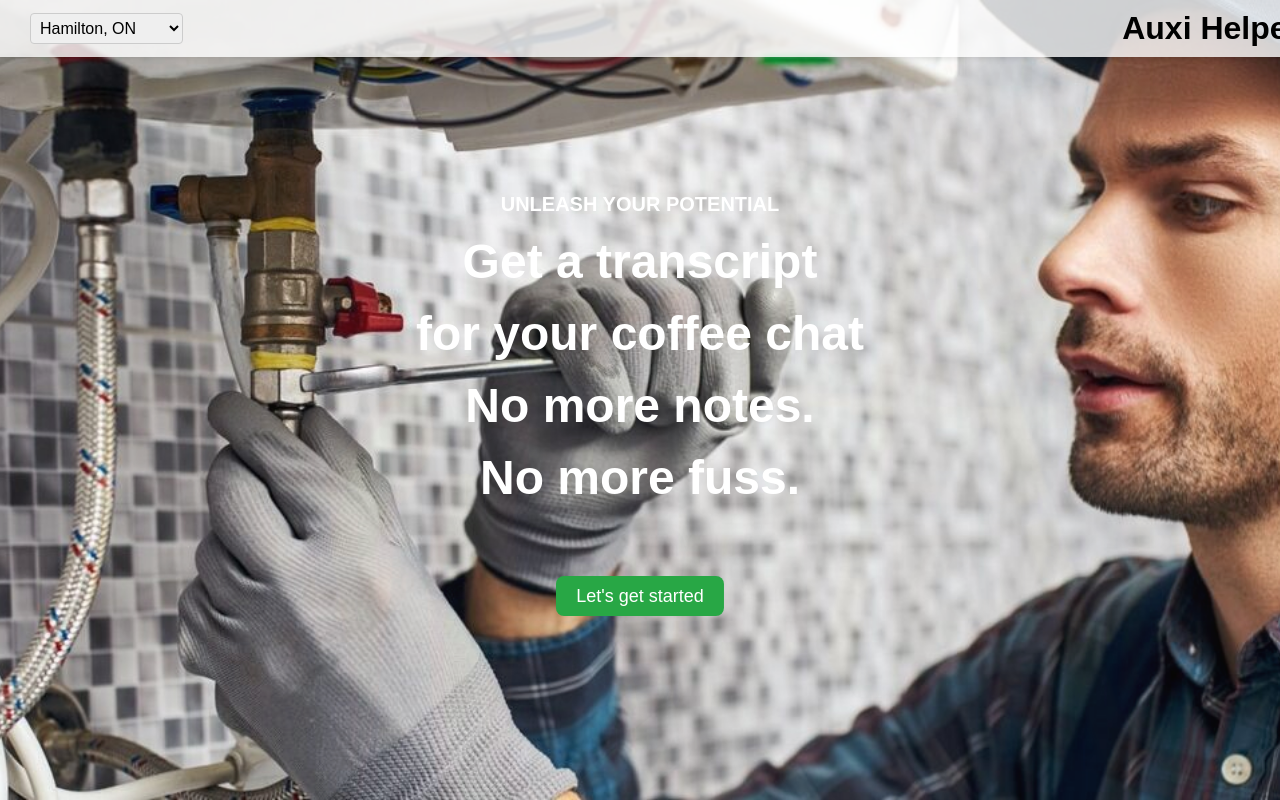
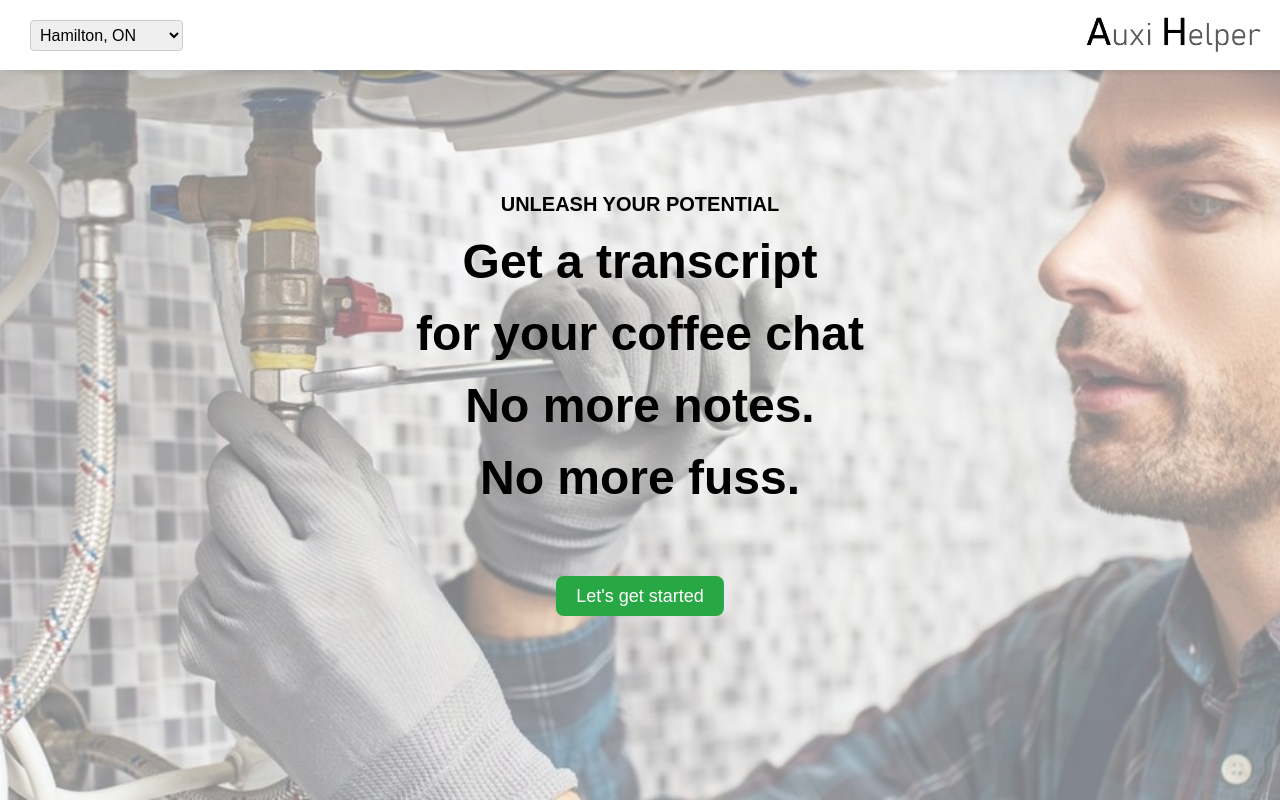
Before and after one commit to Saahil-Gupta/Deltahacks2025, a plain HTML site: page Frontend/index.html in a window 1280 px wide. Shown: the top 800 px of the page. Drawn offline with Linux system fonts and the light colour scheme.

Commit message:
StartPage completed

```diff
--- a/Frontend/main.html
+++ b/Frontend/index.html
@@ -18,7 +18,7 @@
           <option value="Kitchener, ON">Kitchener, ON</option>
         </select>
       </div>
-      <h1>Auxi Helper</h1>
+      <img src="https://github.com/Saahil-Gupta/Deltahacks2025/blob/main/UI/Images/image.png?raw=true">
     </div>
 
     <!-- Rotating Background Images -->
--- a/Frontend/styles.css
+++ b/Frontend/styles.css
@@ -5,7 +5,14 @@ body {
     padding: 0;
   }
 
-  h1, h5 {
+img {
+    max-width: auto;
+    height: 50px;
+    padding-right: 30px;
+
+  }
+
+h1, h5 {
     margin: 0;
   }
 
@@ -15,7 +22,8 @@ body {
     justify-content: space-between;
     align-items: center;
     padding: 10px 20px;
-    background-color: rgba(255, 255, 255, 0.8);
+    background-color: white;
+    opacity: 100;
     box-shadow: 0px 2px 5px rgba(0, 0, 0, 0.1);
     position: absolute;
     width: 100%;
@@ -56,7 +64,7 @@ body {
   }
 
   .background-image.active {
-    opacity: 1;
+    opacity: 0.5;
   }
 
   .text-box {
@@ -65,7 +73,7 @@ body {
     left: 50%;
     transform: translate(-50%, -50%);
     text-align: center;
-    color: #fff;
+    color: black;
     z-index: 1;
   }
 
```
